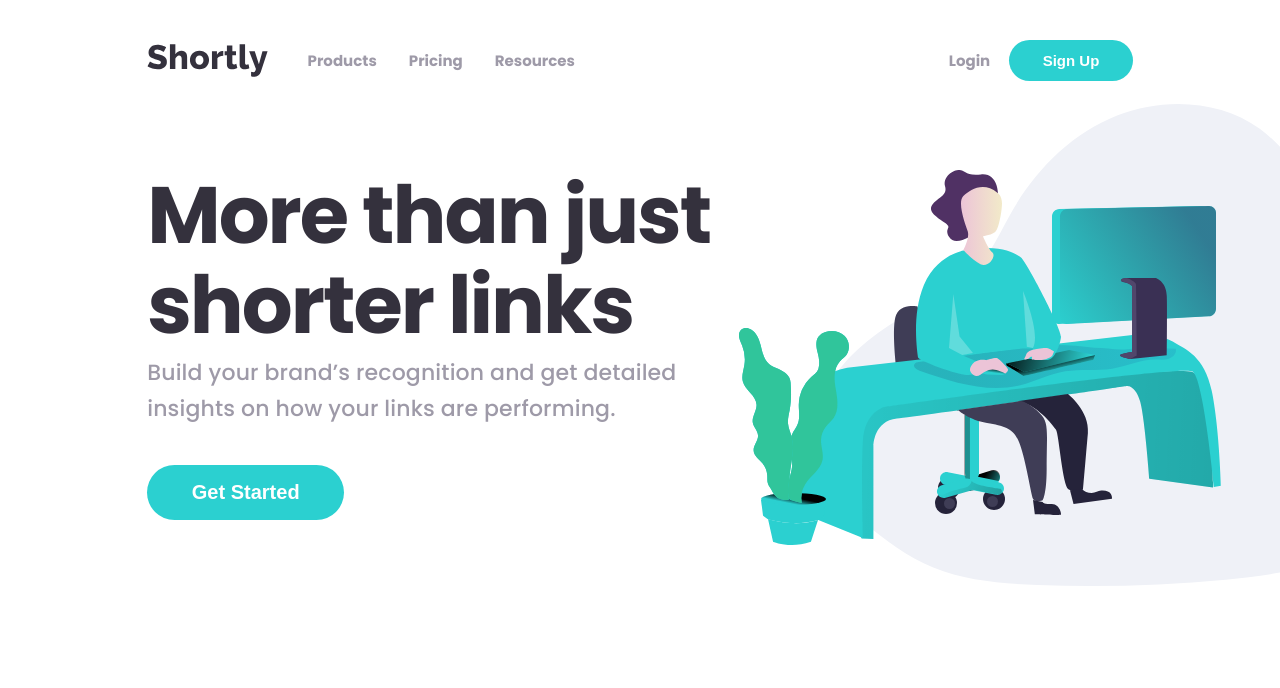
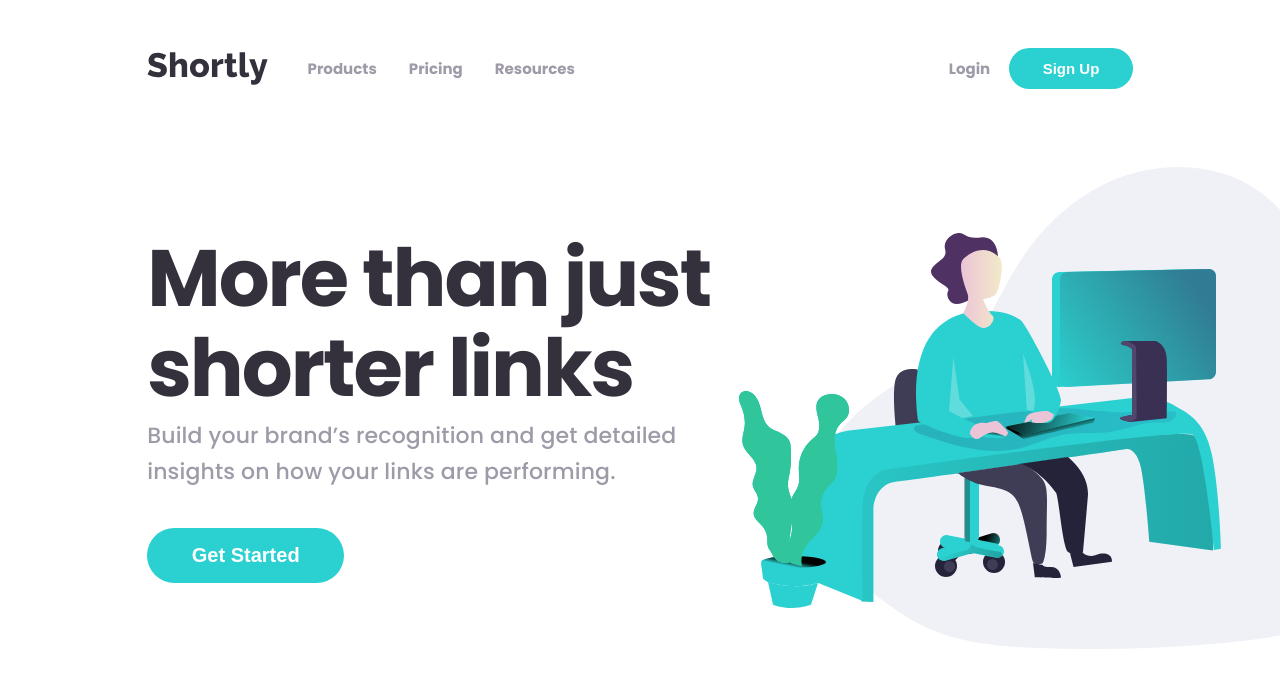
Before and after one commit to tkressma/shortly-landing-page, a React (Create React App) app: page / in a window 1280 px wide. Shown: the top 688 px of the page. Built offline with nearby package versions, Linux system fonts and the light colour scheme.

Commit message:
Fix spacing between navbar and hero content

```diff
--- a/src/components/header/Navbar.module.css
+++ b/src/components/header/Navbar.module.css
@@ -15,6 +15,7 @@
   .navbar {
     justify-content: space-between;
     align-items: center;
+    padding: 48px 0 78px;
   }
 
   .logo {
```
